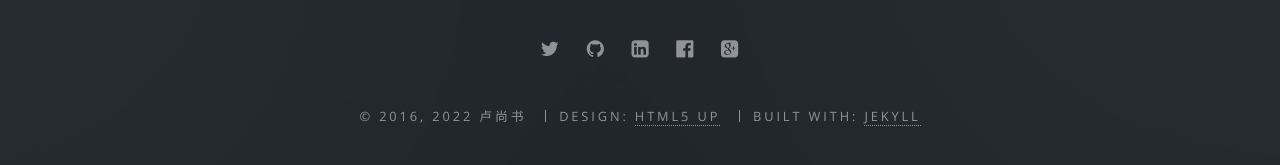
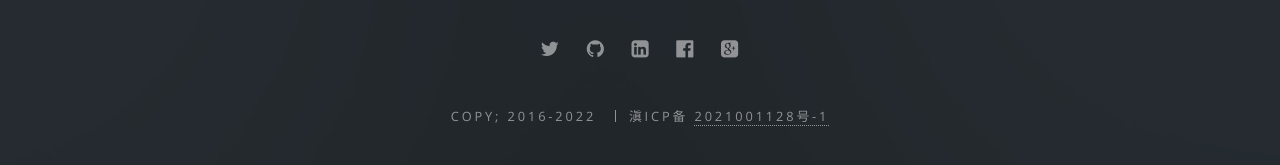
Before and after one commit to lushangshu/lushangshu.github.io, a Jekyll site: the page built from index.html, in a window 1280 px wide and 900 px high, scrolled down 3036 px. Shown: the part 681-846 px from the top of the window. Built offline with Jekyll 4.4.1, drawn with Linux system fonts in a browser that asks for light colours.

Commit message:
提交代码

```diff
--- a/_includes/footer.html
+++ b/_includes/footer.html
@@ -14,14 +14,9 @@
     {% endfor %}
   </ul>
   <ul class="copyright">
-    <li>&copy; {% assign thisyear = site.time | date: "%Y" %}
-    {% if site.first_published %}
-      {% capture diff %}{{ site.first_published | minus:thisyear }}{% endcapture %}
-      {% if diff contains '-' %}{{ site.first_published }},{% endif %}
-    {% endif %}
-    {{ thisyear }}
-    {% if site.owner %}{{ site.owner }}{% else %}{{ site.title }}{% endif %}</li>
-    <li>Design: <a href="http://html5up.net" target="_blank">HTML5 UP</a></li>
-    <li>Built with: <a href="http://jekyllrb.com" target="_blank">Jekyll</a></li>
+    <li>copy; 2016-2022</li>
+    <li>滇ICP备 <a href="https://beian.miit.gov.cn/#/Integrated/index" target="_blank">2021001128号-1</a></li>
+
+    <!-- <li>Built with: <a href="http://jekyllrb.com" target="_blank">Jekyll</a></li> -->
   </ul>
 </footer>
```
